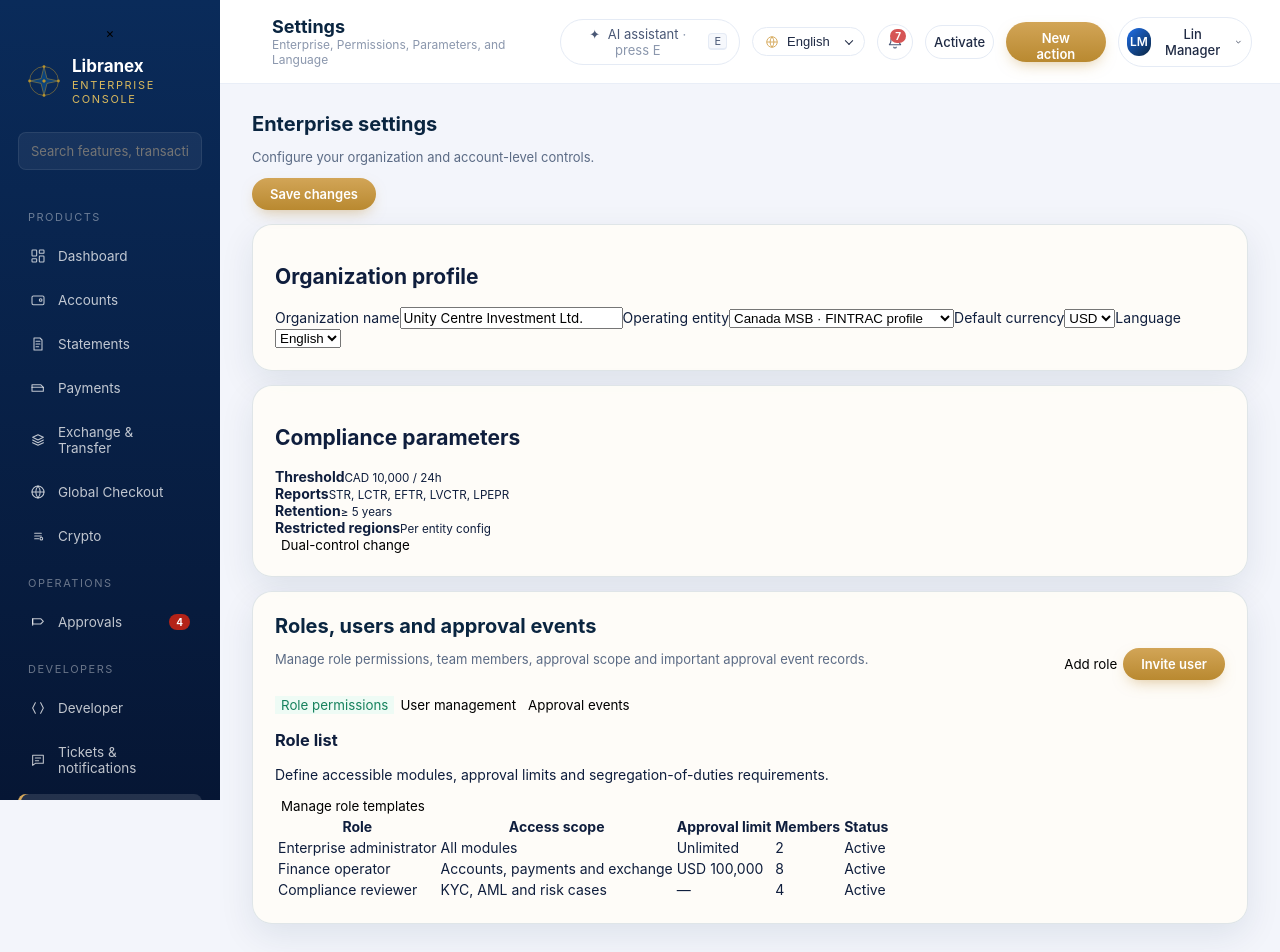
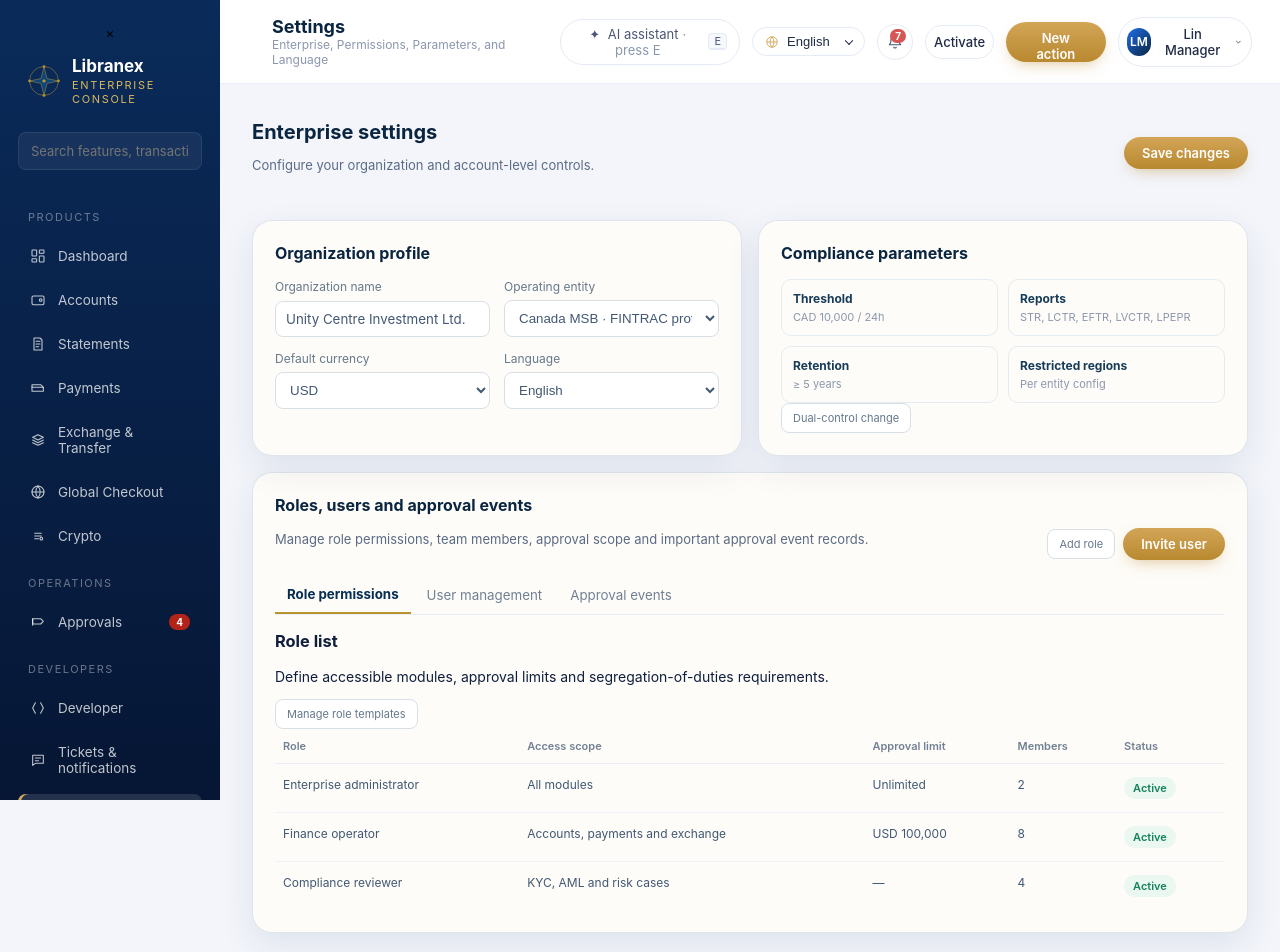
Before and after one commit to hadespenn/libranex-deploy, a Next.js app: page /en/more in a window 1280 px wide. Shown: the top 952 px of the page. Built offline with nearby package versions, Linux system fonts and the light colour scheme.

Commit message:
stylefix: css恢复

```diff
--- a/app/globals.css
+++ b/app/globals.css
@@ -3847,6 +3847,28 @@ input {
   gap: 14px;
   margin-top: 22px;
 }
+
+/* ===== Approval / Developer / Settings (prototype-aligned) ===== */
+.lx-management-hero{display:flex;align-items:center;justify-content:space-between;gap:20px;margin:8px 0 20px}
+.lx-ticket-panel{padding:22px}
+.lx-support-grid{display:grid;grid-template-columns:1fr 1fr;gap:16px}
+.lx-native-table-wrap{overflow-x:auto}
+.lx-native-table{width:100%;border-collapse:collapse;text-align:left}
+.lx-native-table th{padding:10px 8px;color:#718093;font-size:11px;font-weight:600;border-bottom:1px solid #e9eef7;white-space:nowrap}
+.lx-native-table td{padding:13px 8px;color:#425873;font-size:12px;border-bottom:1px solid #eef2f6;vertical-align:top}
+.lx-native-table tr:last-child td{border-bottom:0}
+.lx-native-table td small{display:block;margin-top:4px;color:#8b97ad;font-size:11px}
+.lx-status{display:inline-flex;align-items:center;padding:4px 9px;border-radius:999px;font-size:11px;font-weight:600;white-space:nowrap}
+.lx-status--danger{background:#fff0ee;color:#b42318}.lx-status--warning{background:#fff7eb;color:#b7791f}.lx-status--success{background:#eaf8f1;color:#16825d}
+.lx-ticket-panel.is-highlighted{border-color:#d9b95d;box-shadow:0 10px 24px -18px rgba(184,147,46,.5)}
+.lx-dev-grid{display:grid;grid-template-columns:1.15fr .85fr;gap:16px}
+.lx-dev-panel{padding:22px}.lx-dev-panel h2{margin:0 0 6px;color:#0a2540;font-size:16px}
+.lx-dev-panel-head{display:flex;align-items:flex-start;justify-content:space-between;gap:16px}.lx-dev-panel-head p{margin:0;color:#8b97ad;font-size:12px}
+.lx-api-code{margin:18px 0;padding:16px;border-radius:12px;background:#102435;color:#d6e3ed;font:12px/1.7 ui-monospace,monospace;overflow:auto}.lx-api-code .method{color:#d9b95d}.lx-api-code .success{color:#66d19e}
+.lx-dev-actions{display:flex;gap:10px}.lx-outline-btn{border:1px solid #d8e0e5;background:#fff;color:#425873;padding:8px 14px;border-radius:9px;font-size:12px;cursor:pointer}.lx-outline-btn:hover{border-color:#b8932e;color:#8a6a25}
+.lx-feature-matrix{display:grid;grid-template-columns:repeat(2,minmax(0,1fr));gap:10px;margin-top:18px}.lx-feature{padding:13px;border:1px solid #e5ecf1;border-radius:10px;background:#fbfdff}.lx-feature b,.lx-feature small{display:block}.lx-feature b{color:#062d53;margin-bottom:5px}.lx-feature small{color:#8b97ad;font:11px ui-monospace,monospace}
+.lx-settings-grid{display:grid;grid-template-columns:1fr 1fr;gap:16px}.lx-settings-panel,.lx-settings-access{padding:22px}.lx-settings-panel h2,.lx-settings-access h2{margin:0 0 16px;color:#0a2540;font-size:16px}.lx-settings-form{display:grid;grid-template-columns:1fr 1fr;gap:14px}.lx-settings-form label{display:grid;gap:6px;color:#66788b;font-size:12px}.lx-settings-form input,.lx-settings-form select,.lx-settings-filter input,.lx-settings-filter select{width:100%;min-width:0;border:1px solid #d8e0e5;border-radius:8px;padding:9px 10px;background:#fff;color:#425873;font:12px inherit}.lx-parameter-grid{display:grid;grid-template-columns:1fr 1fr;gap:10px}.lx-parameter-grid div{padding:11px;border:1px solid #e5ecf1;border-radius:10px}.lx-parameter-grid strong,.lx-parameter-grid small{display:block}.lx-parameter-grid strong{color:#173c59;font-size:12px}.lx-parameter-grid small{margin-top:4px;color:#8b97ad;font-size:11px}
+.lx-settings-access{margin-top:16px}.lx-settings-actions,.lx-settings-filter{display:flex;flex-wrap:wrap;gap:8px;align-items:center}.lx-settings-ghost{border:1px solid #d8e0e5;background:#fff;color:#66788b;border-radius:8px;padding:7px 11px;font-size:11px;cursor:pointer}.lx-settings-tabs,.lx-approval-tabs{display:flex;gap:4px;border-bottom:1px solid #e9eef7;margin-bottom:16px}.lx-settings-tabs button,.lx-approval-tabs button{border:0;background:transparent;color:#718093;padding:10px 12px;cursor:pointer}.lx-settings-tabs button.active,.lx-approval-tabs button.active{color:#062d53;border-bottom:2px solid #b8932e;font-weight:700}.lx-approval-panel{padding:22px}.lx-approval-grid{display:grid;grid-template-columns:1fr 1fr;gap:16px}.lx-approval-form{display:grid;grid-template-columns:repeat(2,minmax(0,1fr));gap:12px}.lx-approval-form label{display:grid;gap:6px;color:#66788b;font-size:12px}.lx-approval-form select{border:1px solid #d8e0e5;border-radius:8px;padding:9px;background:#fff}.lx-approval-success,.lx-approval-danger{border:0;border-radius:7px;padding:6px 9px;font-size:11px;cursor:pointer}.lx-approval-success{background:#eaf8f1;color:#16825d}.lx-approval-danger{background:#fff0ee;color:#b42318}
 
 @media (max-width: 1180px) {
 
```
